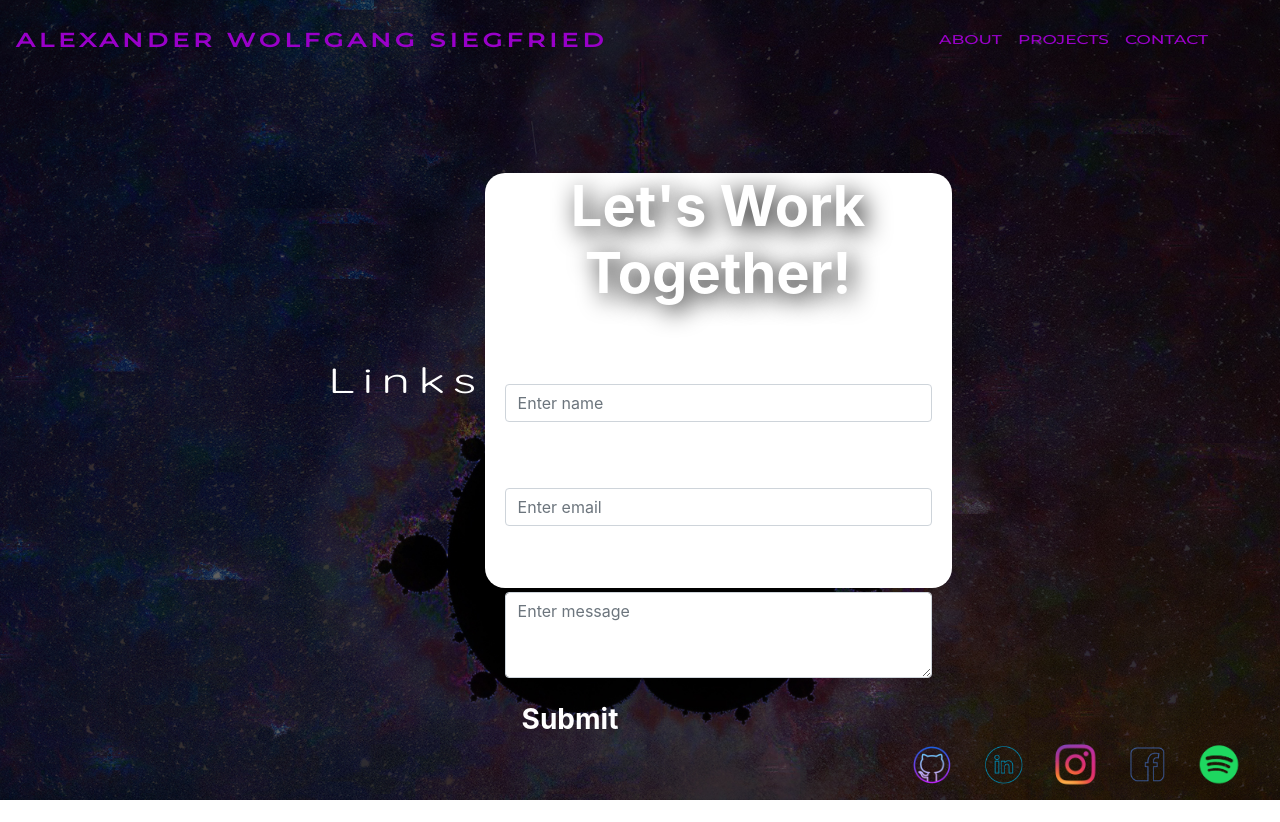
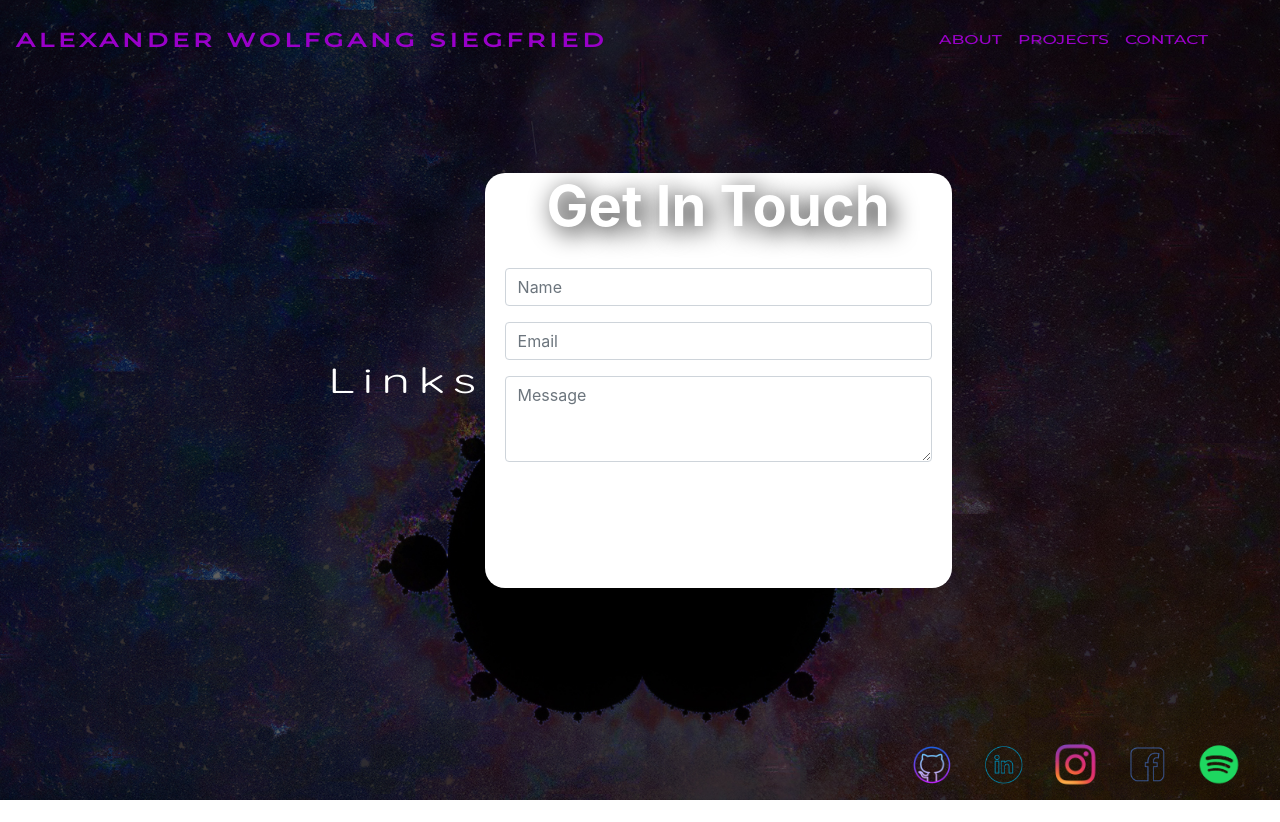
Before and after one commit to AWSiegfried/portfolio, a React (Create React App) app in the folder client/: page /contact in a window 1280 px wide. Built offline with nearby package versions, Linux system fonts and the light colour scheme.

Commit message:
contact form copy update

```diff
--- a/client/src/pages/Contact/Contact.js
+++ b/client/src/pages/Contact/Contact.js
@@ -28,9 +28,6 @@ function Contact() {
     shadow: {
       textShadow: "5px 5px 25px black",
     },
-    yellow: {
-      color: "#F7B801",
-    },
   };
 
   const [form, setForm] = useState({
@@ -50,7 +47,7 @@ function Contact() {
       )
       .then(
         (result) => {
-          console.log(result.text);
+        //   console.log(result.text);
           setForm({
             user_name: "",
             user_email: "",
@@ -58,7 +55,7 @@ function Contact() {
           });
         },
         (error) => {
-          console.log(error.text);
+        //   console.log(error.text);
         }
       );
   };
@@ -75,52 +72,46 @@ function Contact() {
             class="display-4 font-weight-bold text-white text-center"
             style={styles.shadow}
           >
-            Let's Work Together!
+            Get In Touch
           </h1>
           <article class="card-body">
             <form onSubmit={handleSubmit}>
               <div className="form-group">
                 <input type="hidden" name="contact_number" />
-                <label for="name" class="text-white">
-                  <h3>Name</h3>
-                </label>
+
                 <input
                   type="text"
                   name="user_name"
                   value={form.user_name}
                   class="form-control"
-                  placeholder="Enter name"
+                  placeholder="Name"
                   onChange={(e) =>
                     setForm({ ...form, user_name: e.target.value })
                   }
                 />
               </div>
               <div className="form-group">
-                <label for="Email" className="text-white">
-                  <h3>Email address</h3>
-                </label>
+
                 <input
                   type="email"
                   name="user_email"
                   value={form.user_email}
                   className="form-control"
                   aria-describedby="emailHelp"
-                  placeholder="Enter email"
+                  placeholder="Email"
                   onChange={(e) =>
                     setForm({ ...form, user_email: e.target.value })
                   }
                 />
               </div>
               <div className="form-group">
-                <label for="message" className="text-white">
-                  <h3>Message</h3>
-                </label>
+
                 <textarea
                   name="message"
                   value={form.message}
                   className="form-control"
                   rows="3"
-                  placeholder="Enter message"
+                  placeholder="Message"
                   onChange={(e) =>
                     setForm({ ...form, message: e.target.value })
                   }
```
